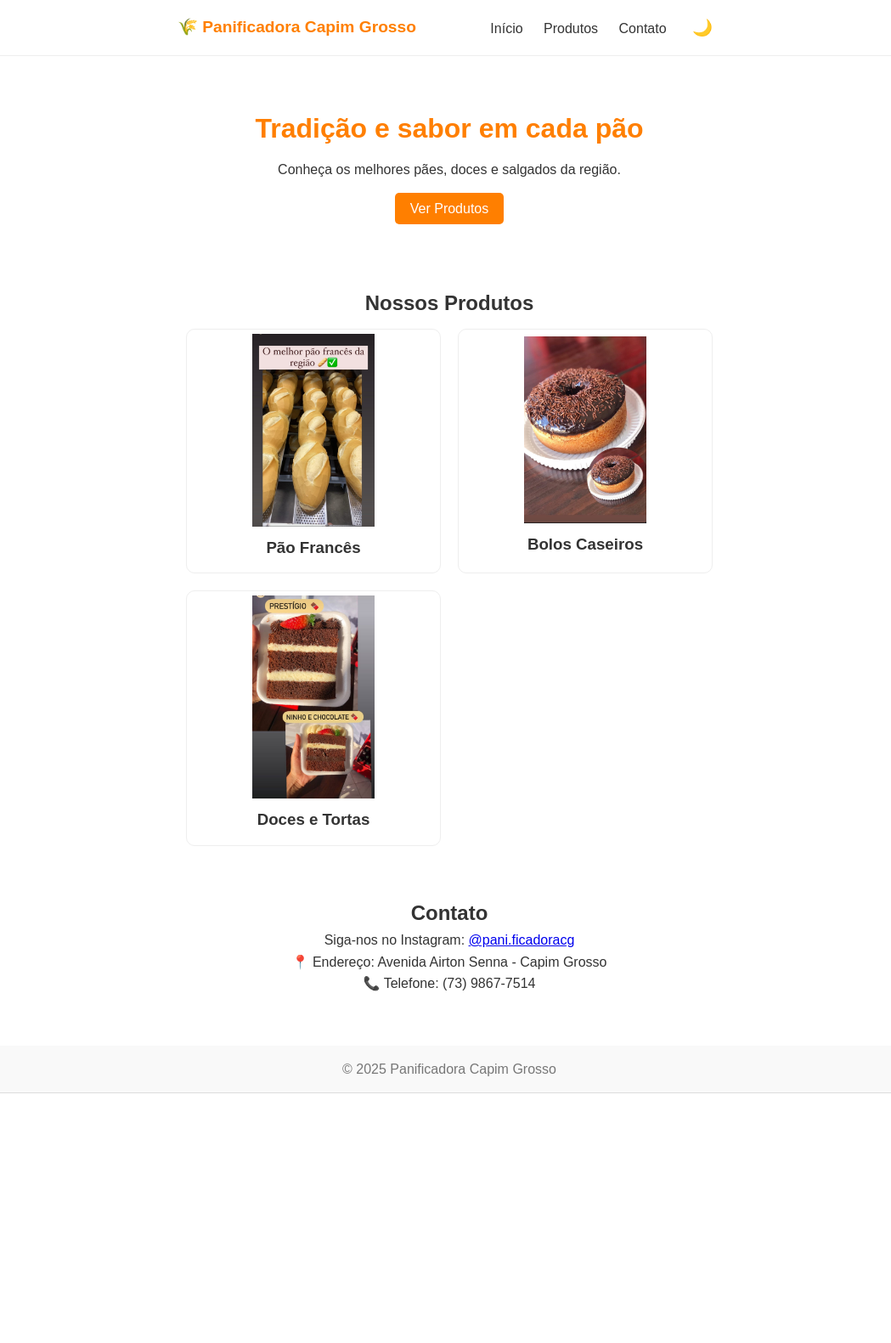
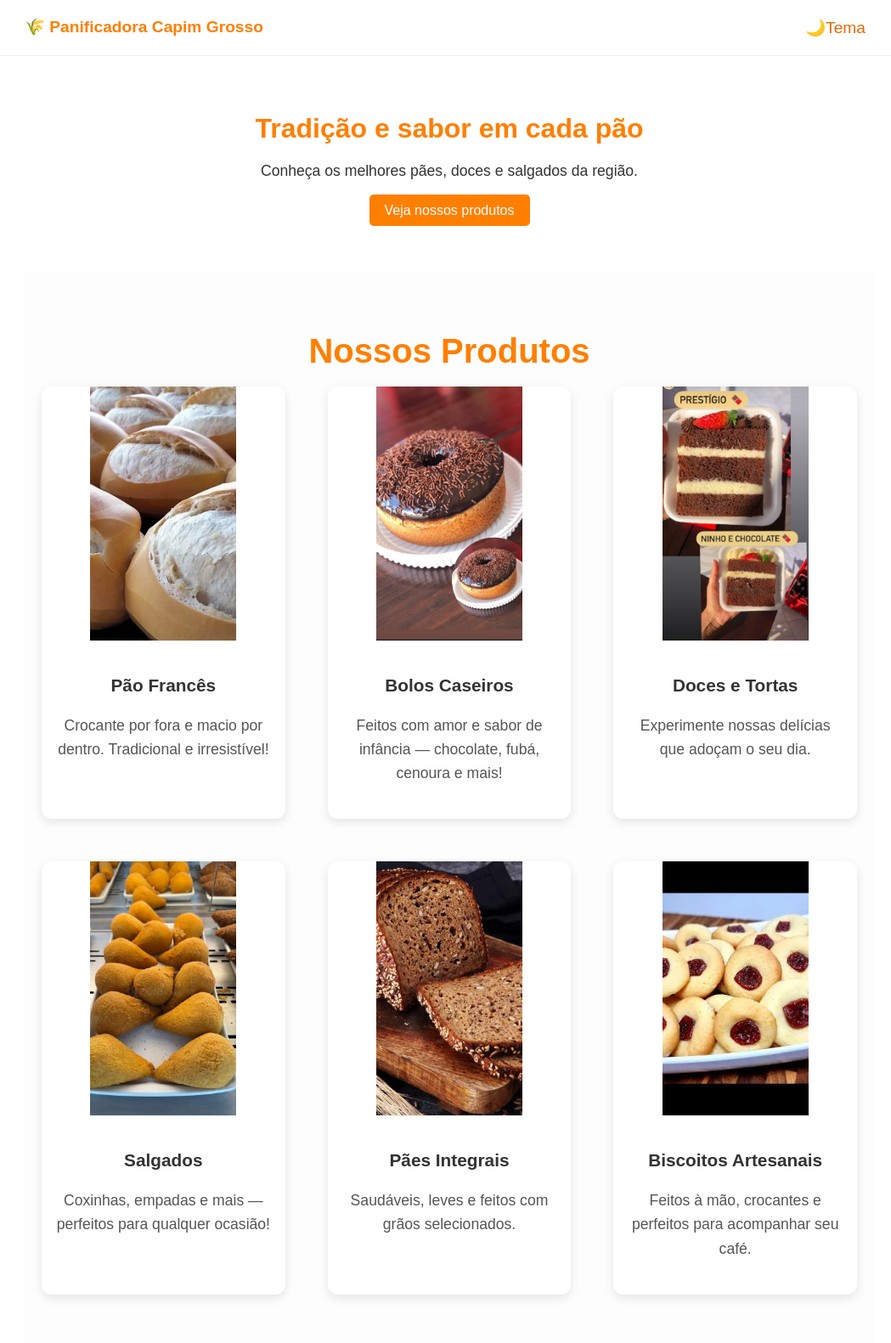
Before and after one commit to jacksonoliveirasssss-cloud/PANICGTESTE, a plain HTML site: page index.html in a window 1280 px wide. Shown: the top 1581 px of the page at 85% size, without its empty margins (111-1160 px from the left). Before the commit the page ends 1287 px from the top, so only its background shows below. Drawn offline with Linux system fonts and the light colour scheme.

Commit message:
Add files via upload

```diff
--- a/index.html
+++ b/index.html
@@ -14,39 +14,64 @@
     <div class="container">
       <h1 class="logo">🌾 Panificadora Capim Grosso <span></span></h1>
       <nav class="nav">
-        <a href="index.html">Início</a>
-        <a href="produtos.html">Produtos</a>
-        <a href="#contato">Contato</a>
-        <button id="toggle-theme" class="btn-theme"> 🌙</button>
+        <button id="toggle-theme" class="btn-theme"> 🌙Tema</button>
       </nav>
     </div>
   </header>
 
   <!-- Hero -->
+
+
   <section id="inicio" class="hero container">
     <h2>Tradição e sabor em cada pão</h2>
     <p>Conheça os melhores pães, doces e salgados da região.</p>
-    <a href="produtos.html" class="btn">Ver Produtos</a>
+    <a href="produtos" class="btn">Veja nossos produtos</a>
   </section>
 
   <!-- Produtos destacados -->
   <section id="produtos" class="produtos container">
   <h2>Nossos Produtos</h2>
-    <div class="grid">
-      <div class="card">
-        <img src="pao.jpg" alt="Pão Francês">
+  <div class="grid-produtos">
+
+    <div class="produto-card">
+      <img src="paofrances.jpg" alt="Pão Francês">
       <h3>Pão Francês</h3>
+      <p>Crocante por fora e macio por dentro. Tradicional e irresistível!</p>
     </div>
-      <div class="card">
-        <img src='bolo.jpg' alt="Bolo Caseiro">
+
+    <div class="produto-card">
+      <img src="bolo.jpg" alt="Bolo Caseiro">
       <h3>Bolos Caseiros</h3>
+      <p>Feitos com amor e sabor de infância — chocolate, fubá, cenoura e mais!</p>
     </div>
-      <div class="card">
+
+    <div class="produto-card">
       <img src="doces.jpg" alt="Doces e Tortas">
       <h3>Doces e Tortas</h3>
+      <p>Experimente nossas delícias que adoçam o seu dia.</p>
     </div>
+
+    <div class="produto-card">
+      <img src="coxinha.jpg" alt="Salgados">
+      <h3>Salgados</h3>
+      <p>Coxinhas, empadas e mais — perfeitos para qualquer ocasião!</p>
+    </div>
+
+    <div class="produto-card">
+      <img src='paointegral.jpg' alt="Pão Integral">
+      <h3>Pães Integrais</h3>
+      <p>Saudáveis, leves e feitos com grãos selecionados.</p>
+    </div>
+
+    <div class="produto-card">
+      <img src="biscoito.jpg" alt="Biscoitos Artesanais">
+      <h3>Biscoitos Artesanais</h3>
+      <p>Feitos à mão, crocantes e perfeitos para acompanhar seu café.</p>
+    </div>
+
   </div>
 </section>
+
 
   <!-- Contato -->
   <section id="contato" class="contato container">
--- a/script.js
+++ b/script.js
@@ -6,9 +6,9 @@ document.addEventListener('DOMContentLoaded', () => {
 
         //muda o icone do botao
         if ( document.body.classList.contains( 'dark')) {
-            btn.textContent = "☀️";
+            btn.textContent = "☀️Tema";
         } else {
-            btn.textContent = "🌙";
+            btn.textContent = "🌙Tema";
         }
 
 });
--- a/style.css
+++ b/style.css
@@ -1,9 +1,11 @@
-  *
-  {margin: 0;
+/* ===== RESET GERAL ===== */
+* {
+  margin: 0;
   padding: 0;
   box-sizing: border-box;
 }
 
+/* ===== BASE ===== */
 body {
   font-family: Arial, sans-serif;
   background: #fff;
@@ -12,7 +14,7 @@ body {
   transition: background 0.3s, color 0.3s;
 }
 
-/* Header e Footer */
+/* ===== HEADER E FOOTER ===== */
 .header, .footer {
   background: #F9F9F9;
   border-bottom: 1px solid #ddd;
@@ -24,12 +26,13 @@ body.dark .footer {
   border-color: #333;
 }
 
+/* ===== CONTAINER ===== */
 .container {
-  width: min(1000px, 50%);
+  width: min(1000px, 90%);
   margin: auto;
 }
 
-/* Header */
+/* ===== HEADER ===== */
 .header {
   background: #fff;
   border-bottom: 1px solid #eee;
@@ -56,6 +59,7 @@ body.dark .footer {
   margin-left: 20px;
   text-decoration: none;
   color: #333;
+  transition: color 0.3s;
 }
 
 .nav a:hover,
@@ -63,7 +67,7 @@ body.dark .footer {
   color: #ff7f00;
 }
 
-/* Botão tema */
+/* ===== BOTÃO DE TEMA ===== */
 .btn-theme {
   margin-left: 16px;
   padding: 6px 10px;
@@ -71,9 +75,15 @@ body.dark .footer {
   border: none;
   background: none;
   font-size: 1.2rem;
+  transition: transform 0.2s;
+  color: #e66900;
 }
 
-/* Hero */
+.btn-theme:hover {
+  transform: scale(1.1);
+}
+
+/* ===== HERO ===== */
 .hero {
   text-align: center;
   padding: 60px 20px;
@@ -87,6 +97,7 @@ body.dark .footer {
 
 .hero p {
   margin-bottom: 20px;
+  font-size: 1.1rem;
 }
 
 .btn {
@@ -95,56 +106,110 @@ body.dark .footer {
   color: #fff;
   text-decoration: none;
   border-radius: 5px;
+  transition: background 0.3s;
 }
 
 .btn:hover {
   background: #e66900;
 }
 
-/* Produtos (Página inicial) */
+/* ===== SEÇÃO DE PRODUTOS UNIFICADA ===== */
 .produtos {
-  padding: 20px 10px;
+  padding: 60px 20px;
+  text-align: center;
+  background-color: #fdfdfd;
+}
+
+.produtos h2 {
+  font-size: 2.5rem;
+  margin-bottom: 10px;
+  color: #ff7f00;
+}
+
+.produtos p {
+  font-size: 1.1rem;
+  margin-bottom: 20px;
+  color: #555;
+}
+
+/* GRID UNIFICADO */
+.grid-produtos {
+  display: grid;
+  grid-template-columns: repeat(auto-fit, minmax(250px, 1fr));
+  gap: 50px;
+  align-items: stretch; /* <-- Mantém altura igual */
+}
+
+/* CARD DE PRODUTO */
+.produto-card {
+  background-color: #fff;
+  border-radius: 12px;
+  overflow: hidden;
+  text-align: center;
+  box-shadow: 0 4px 12px rgba(0,0,0,0.1);
+  transition: transform 0.3s, box-shadow 0.3s;
+  display: flex;
+  flex-direction: column;
+  justify-content: center;
+  align-items: center;
+  height: 100%; /* <-- Garante mesma altura no grid */
+}
+
+.produto-card img {
+  width: 60%;
+  height: 300px;
+  object-fit: cover;
+  align-items: center;
+  border-bottom: 1px solid #eee;
+}
+
+.produto-card h3 {
+  margin: 35px 0 10px 0;
+  font-size: 1.3rem;
+  color: #333;
+  min-height: 40px; /* <-- mantém títulos alinhados */
+}
+
+.produto-card p {
+  padding: 0 15px 20px 15px;
+  font-size: 0,5rem;
+  color: #555;
+  flex-grow: 2; /* preenche o espaço restante */
+}
+
+.produto-card:hover {
+  transform: translateY(-5px);
+  box-shadow: 0 8px 10px rgba(0,0,0,0.15);
+}
+
+/* ===== CONTATO ===== */
+.contato {
+  padding: 60px 20px;
   text-align: center;
 }
 
-.produtos h2 {
-  margin-bottom: 10px;
+.contato h2 {
+  font-size: 2rem;
+  margin-bottom: 20px;
+  color: #ff7f00;
 }
 
-.grid {
-  display: grid;
-  grid-template-columns: repeat(auto-fit, minmax(200px, 1fr));
-  gap: 20px;
+.contato p {
+  margin-bottom: 10px;
+  font-size: 1.1rem;
 }
 
-.card {
-  border: 1px solid #eee;
-  border-radius: 10px;
-  overflow: hidden;
-  display: flex;
-  align-items: center;
-  flex-direction: column;
-  justify-content: center;
-  padding: 5px;
-  background: #fff;
+.contato a {
+  color: #ff7f00;
+  text-decoration: none;
+  font-weight: bold;
 }
 
-.card img {
-  width: 50%;
-  display: block;
+.contato a:hover {
+  text-decoration: underline;
 }
 
-.card h3 {
-  padding: 10px;
-}
-
-/* Contato */
-.contato {
-  padding: 40px 20px;
-  text-align: center;
-}
-
-/* Footer */
+/* ===== FOOTER ===== */
 .footer {
   text-align: center;
   padding: 15px;
@@ -153,69 +218,24 @@ body.dark .footer {
   margin-top: 20px;
 }
 
-/* ===== CSS DA PÁGINA DE PRODUTOS ===== */
-.produtos-page h2 {
-  text-align: center;
-  font-size: 2rem;
-  margin-bottom: 10px;
-}
-
-.produtos-page p {
-  text-align: center;
-  margin-bottom: 30px;
-  color: #555;
-}
-
-.grid-produtos {
-  display: grid;
-  grid-template-columns: repeat(auto-fit, minmax(220px, 1fr));
-  gap: 25px;
-  margin-top: 20px;
-}
-
-.produto-card {
-  background-color: #fff;
-  border-radius: 10px;
-  overflow: hidden;
-  padding: 15px;
-  text-align: center;
-  box-shadow: 0 3px 8px rgba(0,0,0,0.1);
-  transition: transform 0.3s, box-shadow 0.3s;
-}
-
-.produto-card img {
-  width: 100%;
-  height: 180px;
-  object-fit: cover;
-  border-radius: 6px;
-  margin-bottom: 10px;
-}
-
-.produto-card h3 {
-  margin-bottom: 8px;
-  font-size: 1.2rem;
-}
-
-.produto-card p {
-  font-size: 0.95rem;
-  color: #555;
-}
-
-.produto-card:hover {
-  transform: translateY(-5px);
-  box-shadow: 0 6px 15px rgba(0,0,0,0.15);
-}
-
 /* ===== TEMA ESCURO ===== */
 body.dark {
   background-color: #121212;
   color: #f1f1f1;
 }
 
-body.dark .card,
+body.dark .produtos {
+  background-color: #121212;
+}
+
 body.dark .produto-card {
   background-color: #1e1e1e;
-  box-shadow: 0 3px 8px rgba(255,255,255,0.05);
+  box-shadow: 0 4px 12px rgba(255,255,255,0.05);
+}
+
+body.dark .produto-card h3,
+body.dark .produto-card p {
+  color: #f1f1f1;
 }
 
 body.dark a {
@@ -223,10 +243,10 @@ body.dark a {
 }
 
 body.dark .btn {
-  background-color: #c9a558;
-  color: #121212;
+  background-color: #e66900;
+  color: #fff;
 }
 
 body.dark .btn:hover {
-  background-color: #e0c080;
+  background-color: #ff7f00;
 }
```
Also changed, not shown: biscoito.jpg (added), coxinha.jpg (added), paofrances.jpg (added), paointegral.jpg (added). Lines whose indentation alone changed are shown as unchanged.
